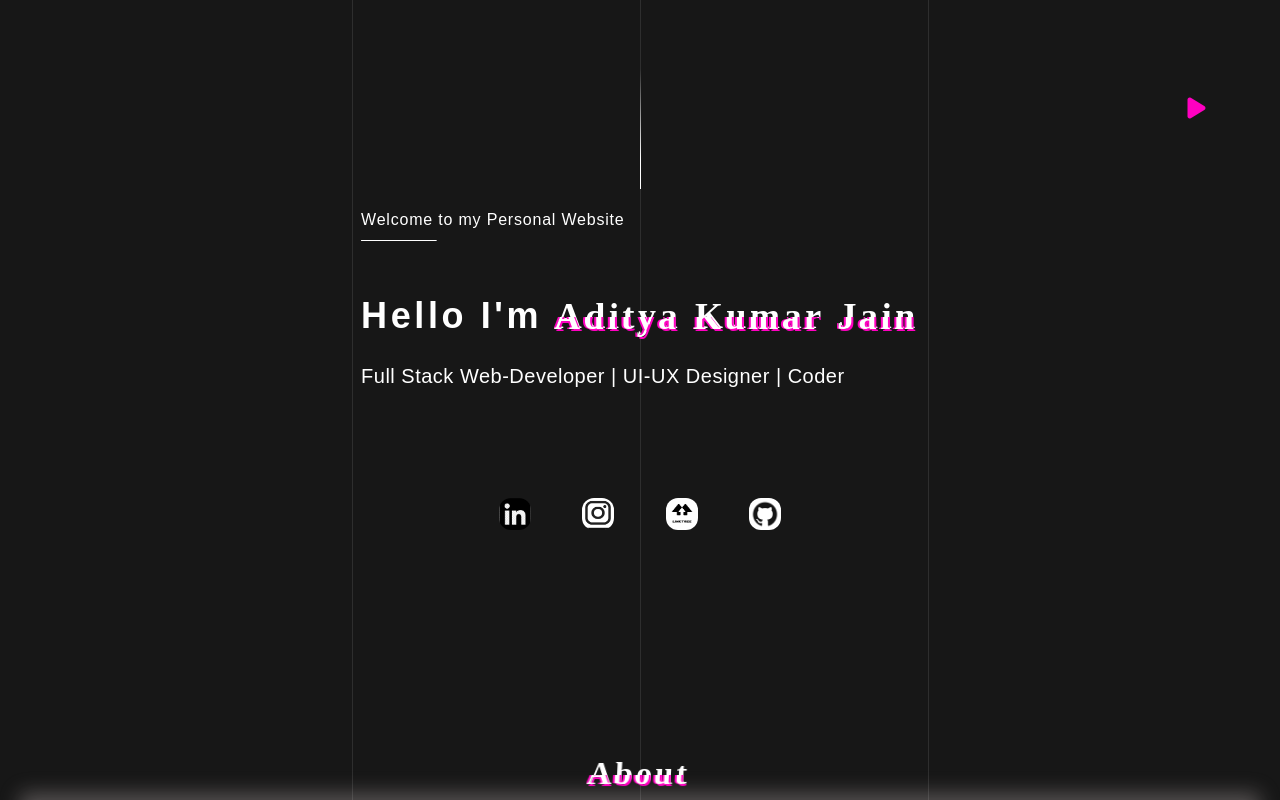
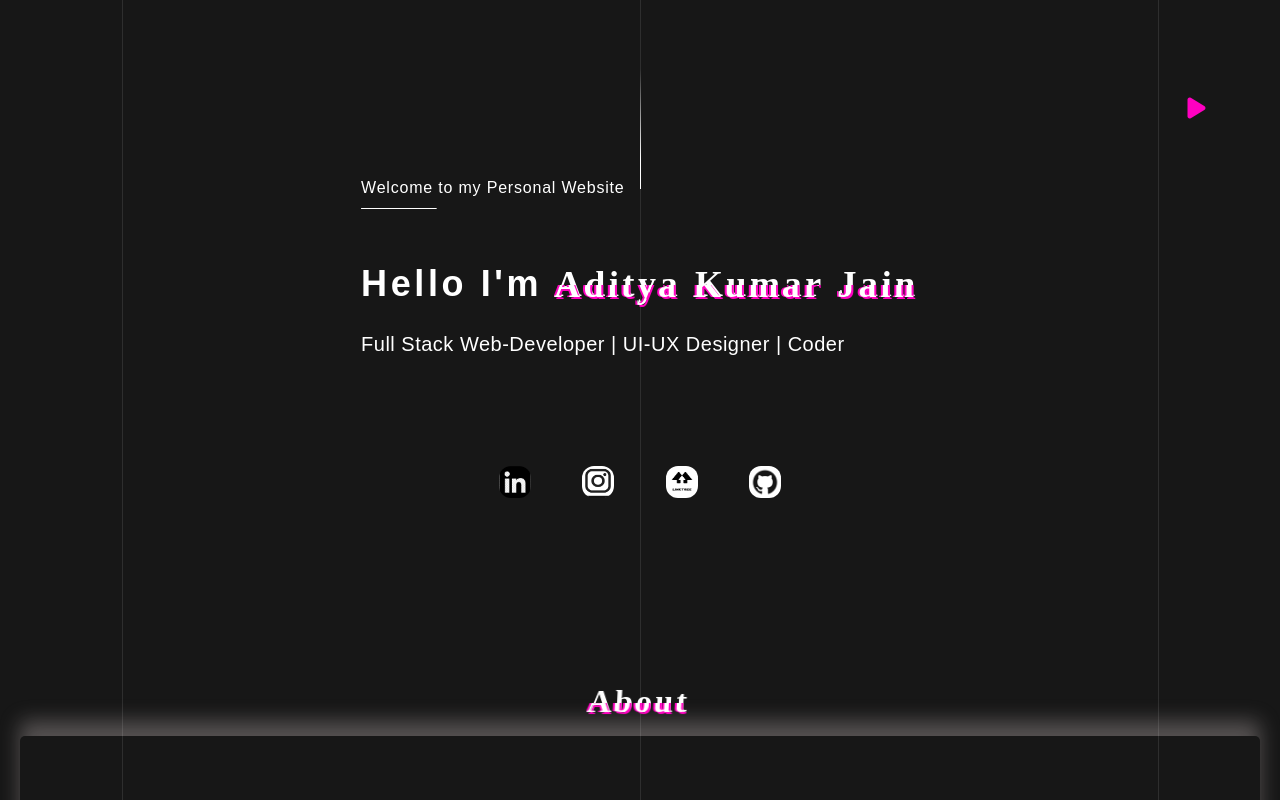
Before and after one commit to adityajainakj123/Portfolio, a React (Create React App) app: page / in a window 1280 px wide. Shown: the top 800 px of the page. Built offline with nearby package versions, Linux system fonts and the light colour scheme; some icons are missing.

Commit message:
all warnings solved

```diff
--- a/src/App.css
+++ b/src/App.css
@@ -1,6 +1,11 @@
 .herosection{
   /* height: 100vh; */
-  padding-top: 10vh;
+  padding-top: 3rem;
+}
+@media screen and(max-width:450) {
+  .herosection{
+    padding-top: 1.5rem;
+  }
 }
 .soundhero{
   position: fixed;
@@ -9,6 +14,7 @@
   color: yellow;
   /* padding-right: 12px; */
   margin-right: 20px;
+  z-index: 2000;
 }
 .contactlinkscon{
   margin: auto;
--- a/src/components/Hero.js
+++ b/src/components/Hero.js
@@ -3,7 +3,6 @@ import sound from './audio.mp3'
 // import glitch from '../App.css'
 import linkedin from './linkedin.png'
 import linktree from './linktree.webp'
-import facebook from './facebook.png'
 import instagram from './instagram.png'
 import github from './github.png'
 function Hero() {
@@ -49,39 +48,19 @@ function Hero() {
                     <p className="mt-4 text-sm md:w-[52%] tracking-wide leading-7"></p>
                     <div className="space-x-3 mt-6 md:mt-4 contactlinkscon">
                     <div className='contactlinks'>
-                <a href="https://www.linkedin.com/in/aditya-kumar-jain-584ba41b8/" className='linkedinlink' target="_blank"><img src={linkedin} className='linkimghero'/></a>
+                <a href="https://www.linkedin.com/in/aditya-kumar-jain-584ba41b8/" className='linkedinlink' target="_blank" rel="noreferrer"><img src={linkedin} className='linkimghero' alt='Linkedin'/></a>
 
-                <a href="https://www.instagram.com/adi_jain24/" className='linkedinlink'  target="_blank"><img src={instagram} className='linkimghero'/></a>
-                {/* <a href="https://www.facebook.com/profile.php?id=100074005880329" className='linkedinlink'  target="_blank"><img src={facebook} className='linkimghero'/></a> */}
-                <a href="https://linktr.ee/adi24" className='linkedinlink'  target="_blank"><img src={linktree} className='linkimghero'/></a>
-                <a href="https://github.com/adityajainakj123" className='linkedinlink'  target="_blank"><img src={github} className='linkimghero'/></a>
+                <a href="https://www.instagram.com/adi_jain24/" className='linkedinlink'  target="_blank" rel="noreferrer"><img src={instagram} className='linkimghero' alt='Instagram'/></a>
+
+                <a href="https://linktr.ee/adi24" className='linkedinlink'  target="_blank" rel="noreferrer"><img src={linktree} className='linkimghero' alt='Linktree'/></a>
+                <a href="https://github.com/adityajainakj123" className='linkedinlink'  target="_blank" rel="noreferrer"><img src={github} className='linkimghero'
+                alt='Github'/></a>
 
             </div>
 
-                        {/* <a href="#"><i
-                            className="fa-brands fa-facebook-f bg-blue-900 hover:text-blue-500 hover:bg-white rounded-full px-3 py-[11px] w-9 h-9 text-center "></i>
-                        </a>
-                        <a href="#"><i
-                            className="fa-brands fa-twitter bg-blue-900 hover:text-red-500 hover:bg-white rounded-full px-[10px] py-[11px] w-9 h-9 text-center"></i>
-                        </a>
-                        <a href="https://www.linkedin.com/in/aditya-kumar-jain-584ba41b8/" target="_blank" rel="noopener noreferrer" ><i className="fa-brands fa-linkedin bg-blue-900 hover:text-yellow-500 hover:bg-white rounded-full  py-[11px] w-9 h-9 text-center"></i>
-                        </a>
-
-                        <a href="#"><i
-                            className="fa-brands fa-chrome bg-blue-900 hover:text-indigo-600 hover:bg-white rounded-full px-[10px] py-[11px] w-9 h-9 text-center"></i>
-                        </a> */}
 
                     </div>
-                    <div className="flex mt-10 space-x-5">
-                    {/* <div style={herocss}>
-	<button className="noselect red">Darkness</button>
-	<button className="noselect green">Darkness</button>
-</div> */}
-                        {/* <button
-                            className="bg-blue-900 text-white border-2 border-white px-6 py-2 hover:brightness-105 font-semibold">Contact
-                            Me</button> */}
 
-                    </div>
                 </div>
             </div>
             {/* <script src="https://cdn.tailwindcss.com"></script>
--- a/src/components/css_folder/bcss.css
+++ b/src/components/css_folder/bcss.css
@@ -58,14 +58,14 @@ body {
           animation-timing-function: cubic-bezier(0.4, 0.26, 0, 0.97);
 }
 .line:nth-child(1) {
-  margin-left: -25%;
+  margin-left: -45%;
 }
 .line:nth-child(1)::after {
   -webkit-animation-delay: 2s;
           animation-delay: 2s;
 }
 .line:nth-child(3) {
-  margin-left: 25%;
+  margin-left: 45%;
 }
 .line:nth-child(3)::after {
   -webkit-animation-delay: 2.5s;
```
